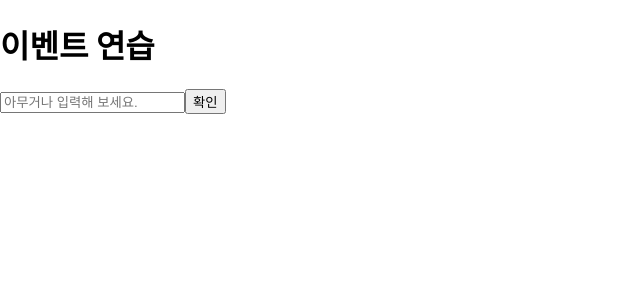
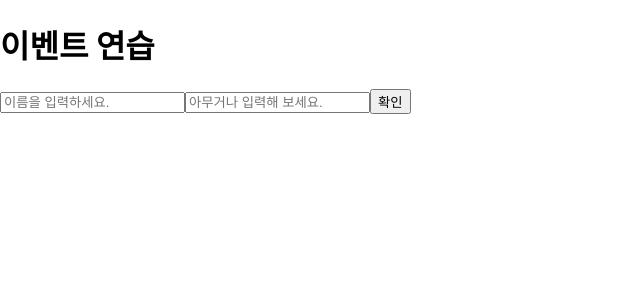
Before and after one commit to jjunnnys/hello-react, a React (Create React App) app: page / in a window 1280 px wide. Shown: the top 300 px of the page, without its empty margins (0-640 px from the left). Built offline with nearby package versions, Linux system fonts and the light colour scheme.

Commit message:
Modify 'input 여러 개 다루기'

```diff
--- a/src/EventPractice.js
+++ b/src/EventPractice.js
@@ -2,19 +2,21 @@
 
 export default class EventPractice extends Component {
   state = {
+    username: '',
     message: '',
   };
 
   // 이벤트 메서드
   handleChange = (e) => {
     this.setState({
-      message: e.target.value,
+      [e.target.name]: e.target.value, // []안에 넣은 레퍼런스가 가리키는 실제 값이 key값으로 사용
     });
   };
 
   handleClick = () => {
-    alert(this.state.message);
+    alert(`${this.state.username}: ${this.state.message}`);
     this.setState({
+      username: '',
       message: '',
     });
   };
@@ -23,6 +25,13 @@
     return (
       <div>
         <h1>이벤트 연습</h1>
+        <input
+          type="text"
+          name="username"
+          placeholder="이름을 입력하세요."
+          value={this.state.username}
+          onChange={this.handleChange}
+        />
         <input
           type="text"
           name="message"
```
